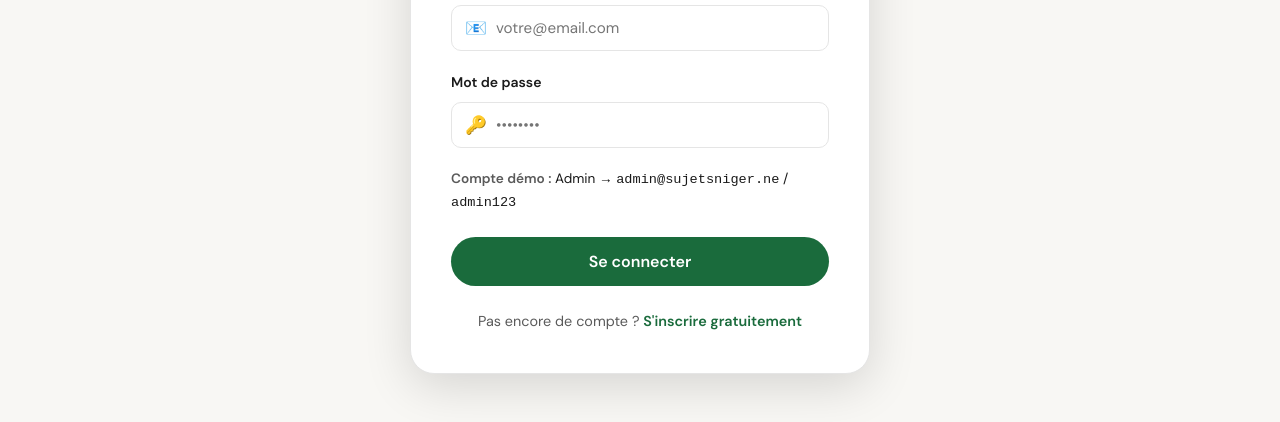
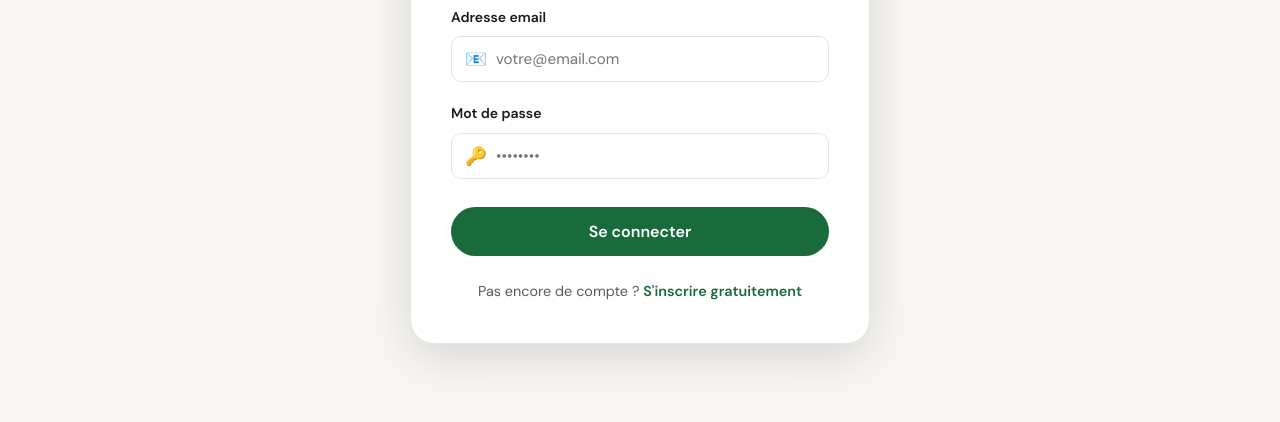
Before and after one commit to himooreup-dot/Nigerepreuve, a plain HTML site: page login.html in a window 1280 px wide. Shown: the part 378-800 px from the top of the page. Drawn offline with nearby package versions, Linux system fonts and the light colour scheme.

Commit message:
Update login.html

```diff
--- a/login.html
+++ b/login.html
@@ -56,10 +56,7 @@
       </div>
     </div>
 
-    <div style="margin-bottom:16px;font-size:.85rem">
-      <strong style="color:var(--text2)">Compte démo :</strong>
-      Admin → <code>admin@sujetsniger.ne</code> / <code>admin123</code>
-    </div>
+
 
     <button class="btn-submit" id="loginBtn" onclick="handleLogin()">Se connecter</button>
 
@@ -76,7 +73,7 @@
 // Redirect if already logged in
 if (Auth.isLoggedIn()) {
   const user = Auth.currentUser();
-  window.location.href = user.role === 'admin' ? '../admin/dashboard.html' : 'dashboard.html';
+  window.location.href = user.role === 'admin' ? 'dashboard.html' : 'dashboard.html';
 }
 
 function handleLogin() {
```
